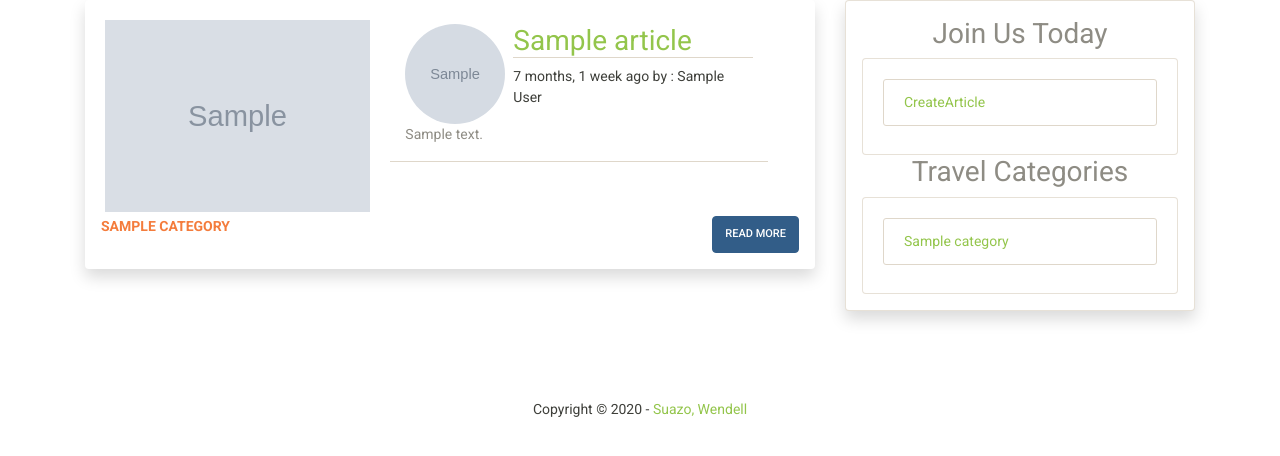
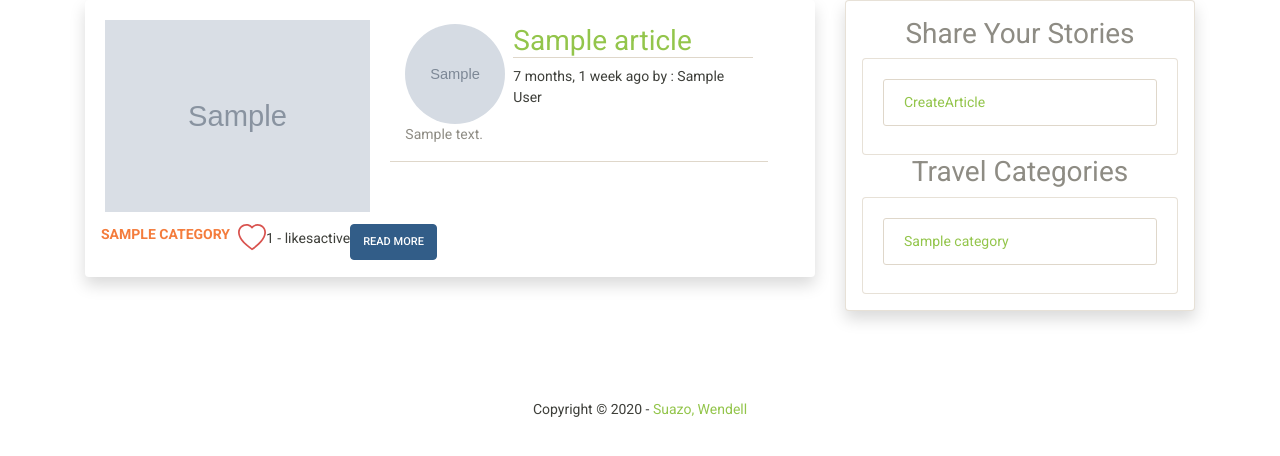
Before and after one commit to wendell1101/travel-blog, a Django app: template templates/index.html in a window 1280 px wide. Shown: the part 107-563 px from the top of the page. Run offline with Django 3.2, Linux system fonts and the light colour scheme; the template is opened without the code that fills it: most values are stand-ins (such as "Sample title", 1, 10 or a date in 2020); grey boxes marked "Sample" are stand-in pictures; some libraries are stand-ins or nearby versions.

Commit message:
Add like functionality to articles

```diff
--- a/articles/models.py
+++ b/articles/models.py
@@ -28,6 +28,9 @@ class Article(models.Model):
     thumbnail = models.ImageField(upload_to='uploads/images',
                                   default="default.jpg")
 
+    likes = models.ManyToManyField(User, related_name="like", default=None,blank=True)
+    like_count = models.BigIntegerField(default='0')
+
     def save(self, *args, **kwargs):
         self.slug = slugify(self.title)
         super().save(*args, **kwargs)
--- a/articles/urls.py
+++ b/articles/urls.py
@@ -6,6 +6,7 @@ from .views import (
     ArticleUpdateView,
     ArticleDeleteView,
     CategoryDetailView,
+    like,
 )
 
 urlpatterns = [
@@ -15,5 +16,5 @@ urlpatterns = [
     path('article/update/<slug:slug>/',ArticleUpdateView.as_view(), name='article-update'),
     path('article/delete/<slug:slug>/',ArticleDeleteView.as_view(), name='article-delete'),
     path('category/detail/<slug:slug>/',CategoryDetailView.as_view(), name='category-detail'),
-
+    path('like/', like, name="like"),
 ]
--- a/assets/js/main.js
+++ b/assets/js/main.js
@@ -12,4 +12,5 @@ jQuery(document).ready(function() {
         return false;
     });
 
+
   });
--- a/templates/index.html
+++ b/templates/index.html
@@ -30,7 +30,6 @@
                                     </h2>
                                     <p>{{article.date_created | timesince}} ago by : {{article.author}}</p>
                                     <p class="text-label"> </p>
-
                                 </div>
                             </div>
                             <div class="col border-bottom mb-2">
@@ -40,9 +39,32 @@
                     </div>
                 </div>
 
-                <div class="col-md-12 d-flex ">
-                    <p class="text-warning text-uppercase font-weight-bold mr-auto">{{article.category}}</p>
-                    <a href="{% url 'article-detail' article.slug %}" class="btn btn-primary"> Read
+                <div class="col-md-12 d-flex align-items-center ">
+                    <p class="text-warning text-uppercase font-weight-bold  mt-2 mr-2">{{article.category}}</p>
+                    {% if user.is_authenticated %}
+                        <div class="d-flex mr-auto">
+                            {% csrf_token%}
+                            <a href="{% url 'article-detail' article.slug %}" type="button" disabled class="text-danger p-0 border-0 btn-outline-light mr-2" id="like-button" value="{{article.id}}">
+                                <svg width="2em" height="2em" viewBox="0 0 16 16" class="bi bi-heart" fill="currentColor" xmlns="http://www.w3.org/2000/svg">
+                                    <path fill-rule="evenodd" d="M8 2.748l-.717-.737C5.6.281 2.514.878 1.4 3.053c-.523 1.023-.641 2.5.314 4.385.92 1.815 2.834 3.989 6.286 6.357 3.452-2.368 5.365-4.542 6.286-6.357.955-1.886.838-3.362.314-4.385C13.486.878 10.4.28 8.717 2.01L8 2.748zM8 15C-7.333 4.868 3.279-3.04 7.824 1.143c.06.055.119.112.176.171a3.12 3.12 0 0 1 .176-.17C12.72-3.042 23.333 4.867 8 15z"/>
+                                </svg>
+                            </a>
+
+                            <span id="like_count">{{article.like_count}} - likes</span>
+                        </div>
+
+                    {% else %}
+                        <a href="{% url 'accounts:login' %}" class=" text-danger" value="{{article.id}}">
+                            <svg width="2em" height="2em" viewBox="0 0 16 16" class="bi bi-heart" fill="currentColor" xmlns="http://www.w3.org/2000/svg">
+                                <path fill-rule="evenodd" d="M8 2.748l-.717-.737C5.6.281 2.514.878 1.4 3.053c-.523 1.023-.641 2.5.314 4.385.92 1.815 2.834 3.989 6.286 6.357 3.452-2.368 5.365-4.542 6.286-6.357.955-1.886.838-3.362.314-4.385C13.486.878 10.4.28 8.717 2.01L8 2.748zM8 15C-7.333 4.868 3.279-3.04 7.824 1.143c.06.055.119.112.176.171a3.12 3.12 0 0 1 .176-.17C12.72-3.042 23.333 4.867 8 15z"/>
+                            </svg>
+                        </a>
+
+                        <span id="like_count">{{article.like_count}} - likes</span>
+                        <span id="like_status">{{like_status}}</span>
+                    {%endif%}
+
+                    <a href="{% url 'article-detail' article.slug %}" class="btn btn-primary mt-2"> Read
                         More</a>
                 </div>
 
@@ -61,4 +83,29 @@
     </div>
 
 </div>
+<script src="https://ajax.googleapis.com/ajax/libs/jquery/3.5.1/jquery.min.js"></script>
+<script src="{% static 'js/main.js' %}"></script>
+
+<script>
+    const likeButton = $('#like-button');
+    likeButton.on('click',function(e){
+      e.preventDefault();
+      $.ajax({
+        type: 'POST',
+        url: '{% url "like" %}',
+        data: {
+          article_id : likeButton.val(),
+          csrfmiddlewaretoken: $('input[name=csrfmiddlewaretoken]').val(),
+          action: 'post'
+        },
+        success: function (json) {
+          document.getElementById("like_count").innerHTML = json['result']
+          console.log(json)
+        },
+        error: function (xhr, errmsg, err) {
+
+        }
+      })
+    })
+</script>
 {% endblock %}
--- a/templates/sidebar/sidebar.html
+++ b/templates/sidebar/sidebar.html
@@ -1,5 +1,5 @@
 <div class="shadow p-3 mb-5 bg-white card">
-    <h2 class="text-center text-secondary">Join Us Today</h2>
+    <h2 class="text-center text-secondary">Share Your Stories</h2>
     <div class="card card-body">
         <ul class="list-group">
             <li class="list-group-item mb-2">
```
Also changed, not shown: articles/views.py (+21 -1 lines), templates/articles/article_detail.html (+42 -0 lines), articles/migrations/0002_auto_20200819_1948.py (added).
